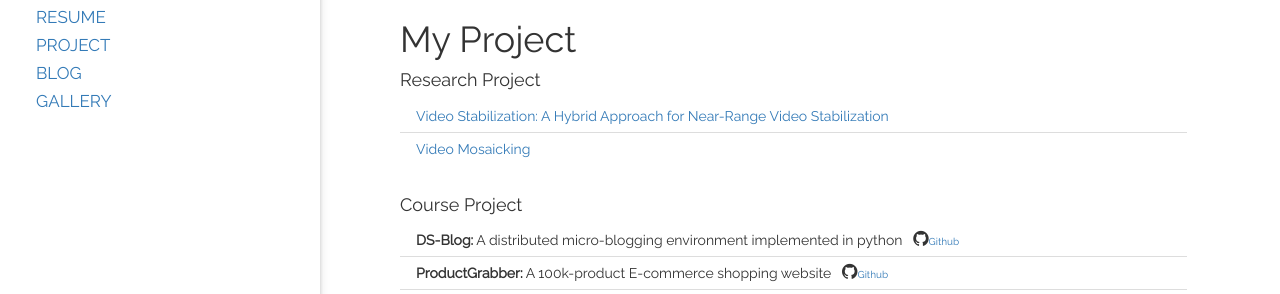
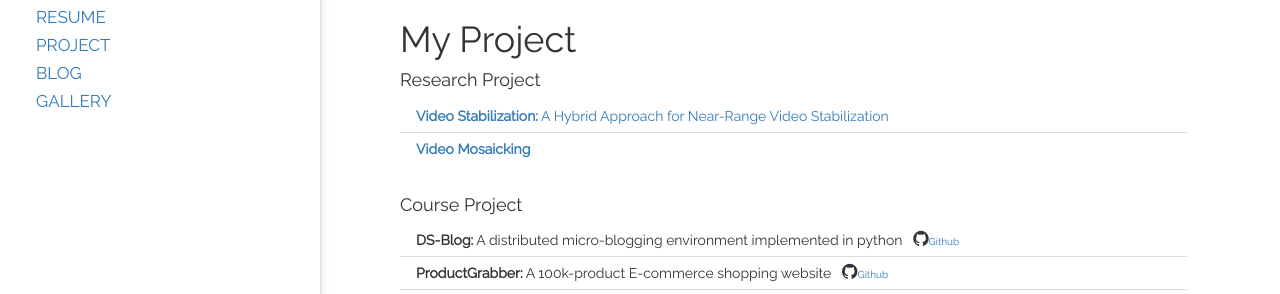
Before and after one commit to binhanxu/binhanxu.github.io, a Jekyll site: the page built from project/index.html, in a window 1280 px wide. Shown: the part 350-644 px from the top of the page. Built offline with Jekyll 4.4.1, drawn with Linux system fonts in a browser that asks for light colours.

Commit message:
update info

```diff
--- a/project/index.html
+++ b/project/index.html
@@ -5,9 +5,9 @@ title: My Project
 	<h1>{{ page.title }}</h1>
 	<h4>Research Project</h4>
 	<ul class="w3-ul">
-	   <li class="my-list"><a href="/project/project1.html">Video Stabilization: A Hybrid Approach for Near-Range Video
+	   <li class="my-list"><a href="/project/project1.html"><strong>Video Stabilization:</strong> A Hybrid Approach for Near-Range Video
 Stabilization</a></li>
-	   <li class="my-list"><a href="/project/project2.html">Video Mosaicking</a></li>
+	   <li class="my-list"><a href="/project/project2.html"><strong>Video Mosaicking</strong></a></li>
 	</ul>
 
 	<br>
```
